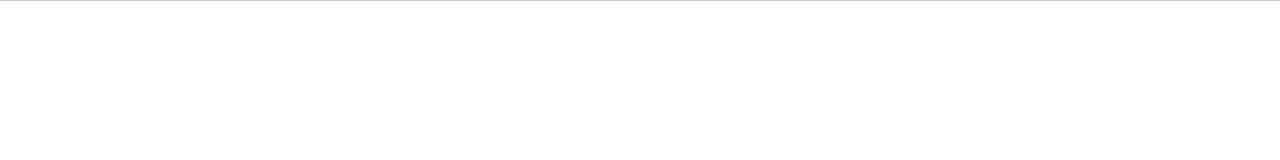
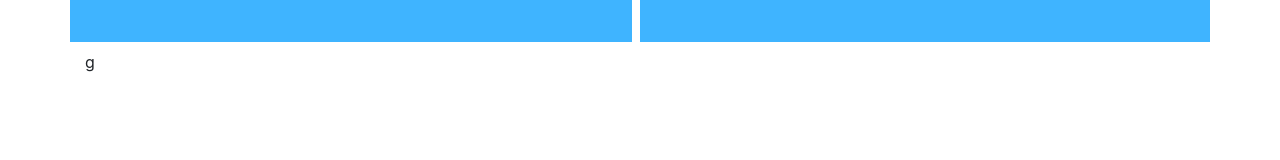
Before and after one commit to daniemendz/289.101-CompanyWebsite, a plain HTML site: page bootstrap/Layout1.html in a window 1280 px wide. Drawn offline with Linux system fonts and the light colour scheme.

Commit message:
Update Layout1.html

```diff
--- a/bootstrap/Layout1.html
+++ b/bootstrap/Layout1.html
@@ -8,11 +8,55 @@
         <meta name="viewport" content="width=device-width, initial-scale=1"/>
         <link rel="stylesheet" href="css/bootstrap.min.css"/>
         <style>
-            *{outline:#ccc solid 1px;}
+            *{outline:#fff solid 8px;}
+
+            .blue{
+                background-color: #3fb4ff;
+                height: 50px;
+            }
+
+            .green{
+                background-color: #;
+            }
+
+
+            /*sm*/
+            @media (min-width: 576px) {
+
+            }
+
+            /*md*/
+            @media (min-width: 768px) {
+
+            }
+
+            /*lg*/
+            @media (min-width: 992px) {
+
+            }
+
+            /*xl*/
+            @media (min-width: 1200px) {
+
+            }
+
         </style>
     </head>
 
     <body>
 
+        <div class="container">
+
+            <div class="row">
+                <div class="blue col-12 col-lg-6"></div>
+                <div class="blue col-12 col-lg-6"></div>
+            </div>
+
+            <div class="row">
+                <div class="green col-12">g</div>
+            </div>
+
+        </div>
+
     </body>
 </html>
```
